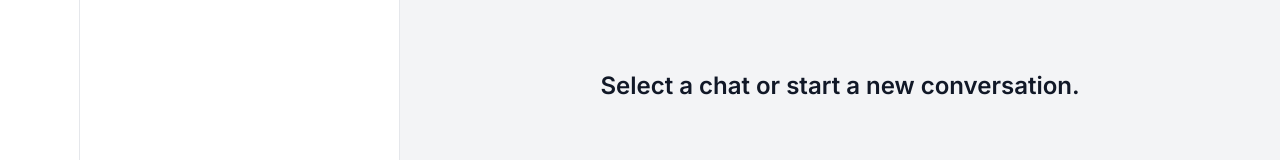
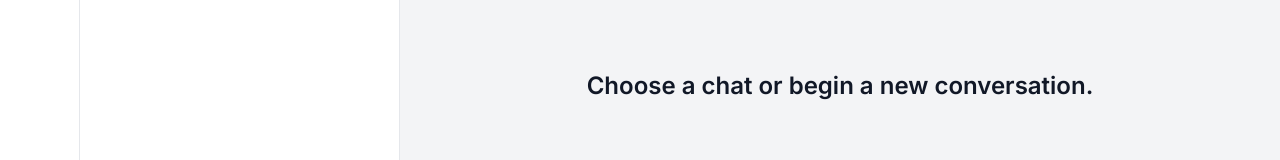
Before and after one commit to bimadewantoro/messaging-app, a Next.js app: page /users in a window 1280 px wide. Shown: the part 318-478 px from the top of the page. Built offline with nearby package versions, Linux system fonts and the light colour scheme; no server answers.

Commit message:
feat: [BD] change information text

```diff
--- a/app/(site)/components/AuthForm.tsx
+++ b/app/(site)/components/AuthForm.tsx
@@ -191,7 +191,7 @@ const AuthForm = () => {
                     text-gray-500
                 ">
                     <div>
-                        {variant === 'LOGIN' ? 'New to MessagingApp?' : 'Already have an account?'}
+                        {variant === 'LOGIN' ? 'New to Verbalise?' : 'Already have an account?'}
                     </div>
                     <div
                         onClick={toggleVariant}
--- a/app/components/EmptyState.tsx
+++ b/app/components/EmptyState.tsx
@@ -22,7 +22,7 @@ const EmptyState = () => {
                         text-gray-900
                     "
                 >
-                    Select a chat or start a new conversation.
+                    Choose a chat or begin a new conversation.
                 </h3>
 
             </div>
```
